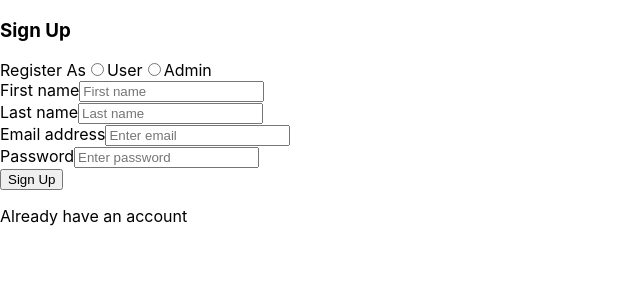
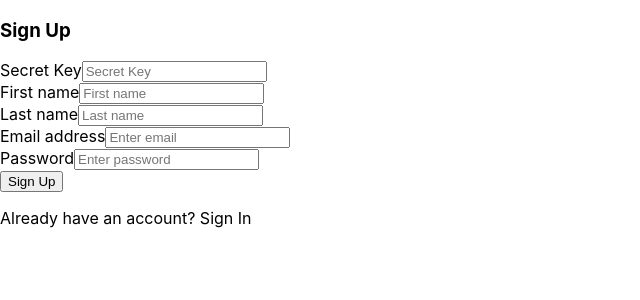
Before and after one commit to SANJANASOLANGA/ReactFoodRecipe, a React (Create React App) app in the folder Client/: page /sign-up in a window 1280 px wide. Shown: the top 300 px of the page, without its empty margins (0-640 px from the left). Built offline with nearby package versions, Linux system fonts and the light colour scheme.

Commit message:
Linked to SignIn

```diff
--- a/Client/src/components/auth/SignUp.js
+++ b/Client/src/components/auth/SignUp.js
@@ -9,8 +9,8 @@ export default function SignUp() {
     const [secretKey, setSecretKey] = useState("");
 
     const handleSubmit = (e) => {
-        if (userType === "Admin" && secretKey !== "123") {
-            e.preventDefault();
+        if (secretKey !== "123") {
+            // e.preventDefault();
             alert("Invalid Admin");
         } else {
             e.preventDefault();
@@ -37,9 +37,10 @@ export default function SignUp() {
                     console.log(data, "userRegister");
                     if (data.status === "ok") {
                         alert("Registration Successful");
-                    } else if(data.error === "User Exists") {
+                        window.location.href = "./AdminHome"
+                    } else if (data.error === "User Exists") {
                         alert("User Exists!");
-                    }else {
+                    } else {
                         alert("Something went wrong");
                     }
                 });
@@ -51,7 +52,7 @@ export default function SignUp() {
             <div>
                 <form onSubmit={handleSubmit}>
                     <h3>Sign Up</h3>
-                    <div>
+                    {/* <div>
                         Register As
                         <input
                             type="radio"
@@ -77,8 +78,15 @@ export default function SignUp() {
                                 onChange={(e) => setSecretKey(e.target.value)}
                             />
                         </div>
-                    ) : null}
-
+                    ) : null} */}
+                    <div>
+                        <label>Secret Key</label>
+                        <input
+                            type="text"
+                            placeholder="Secret Key"
+                            onChange={(e) => setSecretKey(e.target.value)}
+                        />
+                    </div>
                     <div>
                         <label>First name</label>
                         <input
@@ -121,7 +129,7 @@ export default function SignUp() {
                         </button>
                     </div>
                     <p>
-                        Already have an account <a href="/sign-in">Sign In</a>
+                        Already have an account? <a href="/sign-in"><span style={{ color: "black" }}>Sign In</span></a>
                     </p>
                 </form>
             </div>
```
